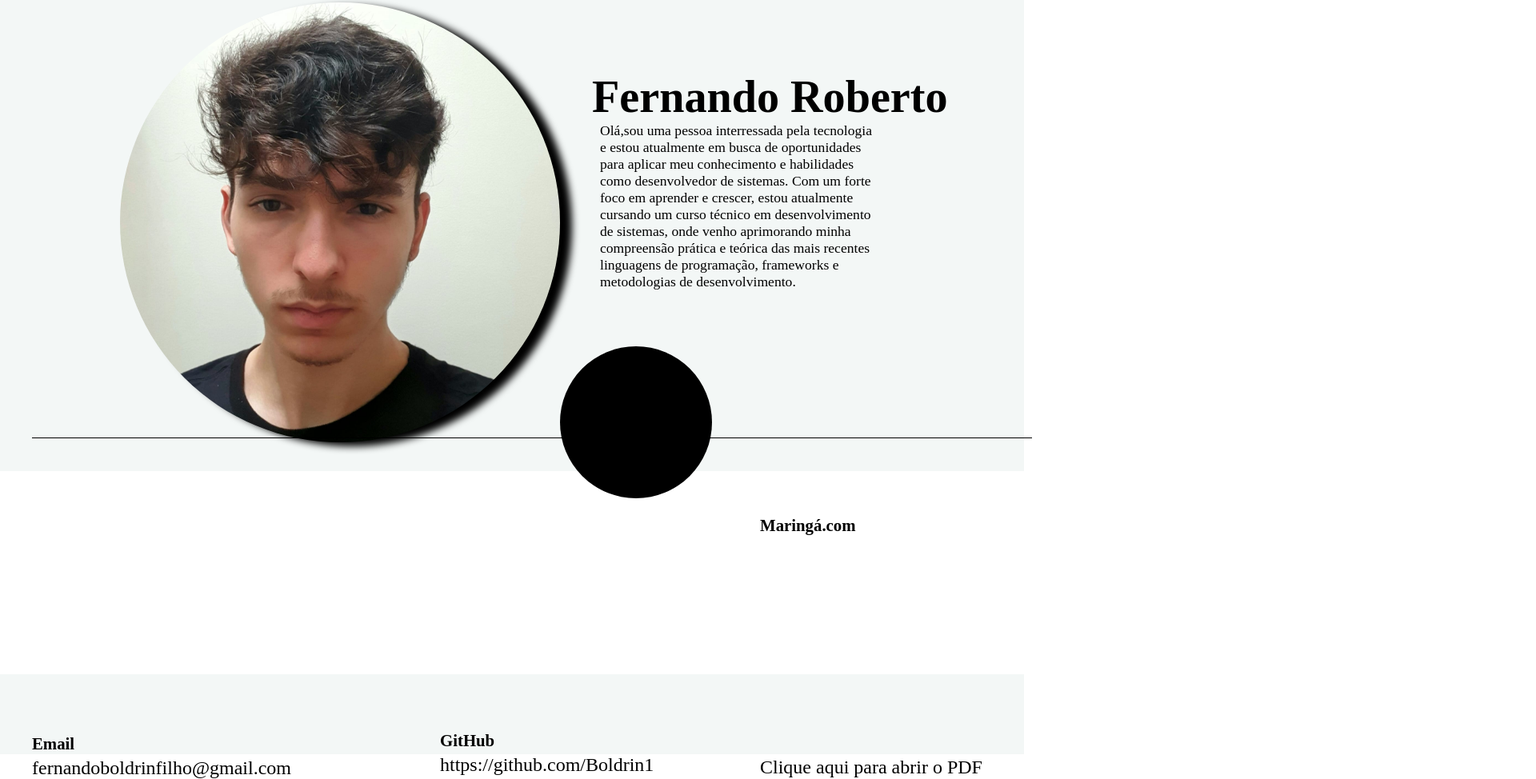
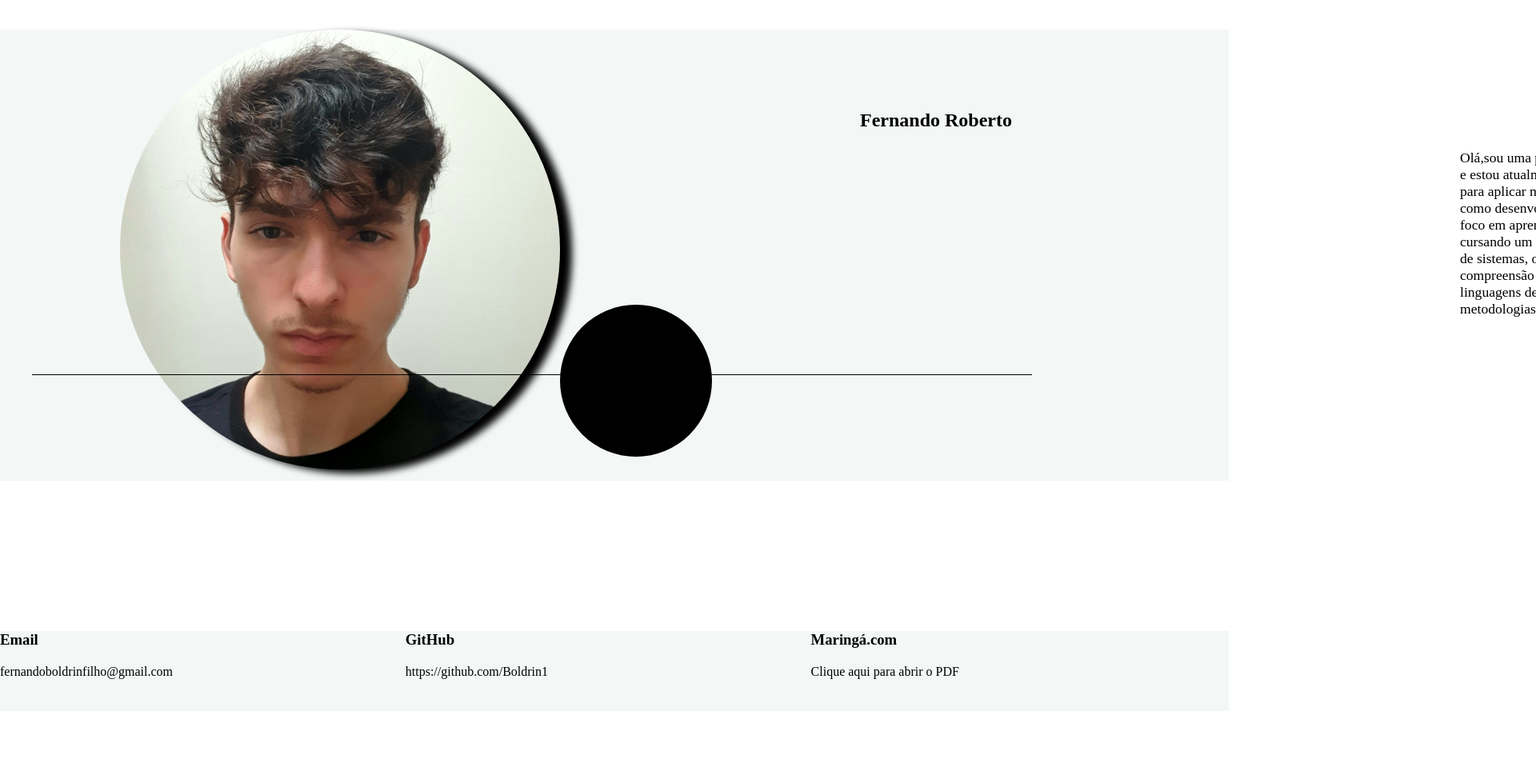
Before and after one commit to Boldrin1/Avalia-o-PA, a plain HTML site: page Inicial/inicio.html in a window 1280 px wide. Shown: the part 151-1125 px from the top of the page at 80% size, 1920 px wide, since content can reach past the window. After the commit the page ends 1040 px from the top, so only its background shows below. Drawn offline with Linux system fonts and the light colour scheme.

Commit message:
versao prof

```diff
--- a/Inicial/inicio.css
+++ b/Inicial/inicio.css
@@ -7,6 +7,12 @@
     outline: none;
 
 }
+body{
+	display:grid;
+	grid-template-rows: 20% 60% 20%;
+
+}
+
 .bola{
     background-color: #000000;
     border-radius: 50%;
@@ -98,7 +104,6 @@ html{
   width: 550px;
   height: 550px;
   border-radius:50%;
-  top:-100px;
   left:150px;
   filter: drop-shadow(15px 5px 5px black);
 }
@@ -122,34 +127,21 @@ html{
 }
 
 .corpo{
-  height: 650px;
+  display:grid;
+  grid-template-columns: 70% 30%;
+  grid-template-rows: 20% 60% 20%;
   width: 100%;
   background-color: rgb(243, 247, 246);
-  position: relative;
-  top:-10px;
 }
 
 .rodape{
+	display:grid;
+	grid-template-columns: 33% 33% 33%;
   background-color: rgb(243, 247, 246);
   height: 100px;
-  top:-1000px;
+
 }
 
-.email{
-  position:relative;
-  font-size:1.3em;
-  top:75px;
-  left:40px;
-  width:100px;
-}
-
-.email2{
-  position: relative;
-  font-size: 1.5em;
-  left:40px;
-  top:80px;
-  width: 100px;
-}
 
 .linha{
   position:relative;
@@ -160,38 +152,7 @@ html{
   left:40px;
 }
 
-.github{
-  position:relative;
-  font-size:1.3em;
-  left:550px;
-  top:20px;
-  width: 100px;
-}
 
-.github2{
-  position:relative;
-  left:550px;
-  font-size:1.5em;
-  top:25px;
-  width: 100px;
-}
-
-.maringa{
-  position:relative;
-  font-size:1.3em;
-  left:950px;
-  height: 1px;
-  width: 100px;
-  top:-300px;
-}
-
-.maringa2{
-  position:relative;
-  left:950px;
-  font-size:1.5em;
-  height: 1px;
-  width: 278px;
-}
 
 .linha2{
   position:relative;
@@ -210,4 +171,5 @@ html{
   background-color: black;
   top:-220px;
   left:700px;
+
 }
--- a/Inicial/inicio.html
+++ b/Inicial/inicio.html
@@ -30,29 +30,32 @@
 
     <section class="corpo">
      <!--CLASSES COM TEXTOS-->
-
-     <section class="nome2"><h1>Fernando Roberto</h1></section>
+	<section class="Foto-Minha"></section>
+	<div class="direita">
 
      <section class="texto-sobre-mim"><p>Olá,sou uma pessoa interressada pela tecnologia e estou atualmente em busca de oportunidades para aplicar meu conhecimento e habilidades como desenvolvedor de sistemas. Com um forte foco em aprender e crescer, estou atualmente cursando um curso técnico em desenvolvimento de sistemas, onde venho aprimorando minha compreensão prática e teórica das mais recentes linguagens de programação, frameworks e metodologias de desenvolvimento.</p></section>
 
+	<div class="esquerda>
      <!--CLASSES DE OBJETOS-->
+	      <section class="nome2"><h1>Fernando Roberto</h1></section>
 
-     <section class=""></section>
-     <section class="Foto-Minha"></section>
      <section class="bola-resumo"></setion>
-     <section class="linha2"></section>
+     <!--<section class="linha2"></section> -->
      </section>
+	</div>
 
     <section class="rodape">
       <!--CLASSES COM LINKES-->
 
       <section class="email"><h1>Email</h1></section>
+	  <section class="github"><h1>GitHub</h1></section>
+	  <section class="maringa"><h1>Maringá.com</h1></section>
+
+
       <section class="email2"><p>fernandoboldrinfilho@gmail.com</p></section>
 
-      <section class="github"><h1>GitHub</h1></section>
       <section class="github2"><p>https://github.com/Boldrin1</p></section>
 
-      <section class="maringa"><h1>Maringá.com</h1></section>
       <section class="maringa2"><p>Clique aqui para abrir o PDF</p></section>
 
 
```
